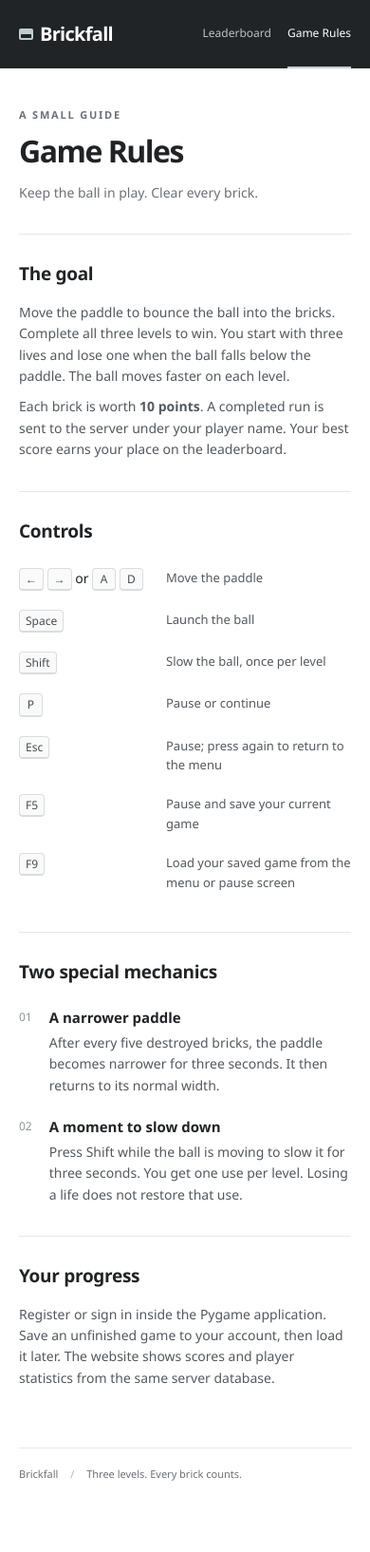
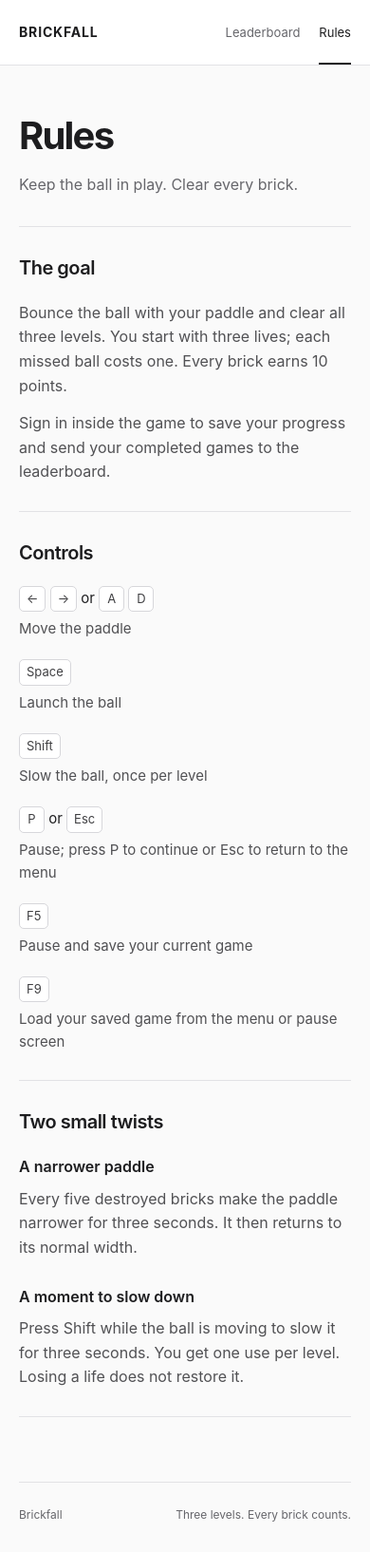
Before and after one commit to leningq/game, a FastAPI app: page /rules in a window 390 px wide. Shown: the whole page at 95% size. Before the commit the page ends 1559 px from the top, so only its background shows below. Run offline with FastAPI, Linux system fonts and the light colour scheme.

Commit message:
Refresh leaderboard, profiles and rules with a minimal responsive design

```diff
--- a/static/style.css
+++ b/static/style.css
@@ -1,85 +1,137 @@
-/* Простая светлая страница без внешних шрифтов и JavaScript. */
 :root {
     color-scheme: light;
-    --ink: #202326;
-    --muted: #6b7177;
-    --line: #e4e7e9;
-    --header: #202426;
+    --ink: #1d1d1f;
+    --muted: #66666b;
+    --line: #e2e2e5;
+    --paper: #ffffff;
 }
+
 * { box-sizing: border-box; }
-body { margin: 0; background: #fff; color: var(--ink); font-family: "Segoe UI", Arial, sans-serif; font-size: 16px; line-height: 1.6; }
+body {
+    margin: 0;
+    background: #fafafa;
+    color: var(--ink);
+    font-family: -apple-system, BlinkMacSystemFont, "Segoe UI", Arial, sans-serif;
+    font-size: 16px;
+    line-height: 1.6;
+    -webkit-font-smoothing: antialiased;
+}
 a { color: inherit; }
-a:focus-visible { outline: 2px solid #57777a; outline-offset: 5px; }
-.site-header { background: var(--header); color: #fff; }
-.header-content { max-width: 1000px; min-height: 80px; padding: 0 28px; margin: auto; display: flex; justify-content: space-between; align-items: center; gap: 24px; }
-.brand { display: inline-flex; align-items: center; gap: 11px; text-decoration: none; font-size: 23px; font-weight: 650; letter-spacing: -.7px; }
-.brand-mark { width: 19px; height: 14px; border: 2px solid #bdcecc; border-radius: 2px; border-top-width: 6px; }
-nav { display: flex; align-self: stretch; gap: 28px; }
-nav a { display: flex; align-items: center; border-bottom: 2px solid transparent; color: #bcc2c5; font-size: 14px; text-decoration: none; }
-nav a:hover { color: #fff; }
-nav a[aria-current="page"] { color: #fff; border-bottom-color: #bdcecc; }
-main { max-width: 1000px; min-height: calc(100vh - 203px); margin: 0 auto; padding: 58px 28px 70px; }
-.page-heading { margin-bottom: 32px; }
-.eyebrow { margin: 0 0 10px; color: var(--muted); font-size: 11px; font-weight: 650; letter-spacing: 1.8px; }
-h1 { margin: 0; font-size: clamp(32px, 5vw, 42px); line-height: 1.2; letter-spacing: -1.5px; font-weight: 650; }
-.description { margin: 14px 0 0; color: var(--muted); }
-.table-wrap { border: 1px solid var(--line); border-radius: 5px; overflow: hidden; }
+a:focus-visible { outline: 2px solid var(--ink); outline-offset: 5px; border-radius: 2px; }
+.site-header { background: var(--paper); border-bottom: 1px solid var(--line); }
+.header-content {
+    max-width: 1040px;
+    min-height: 76px;
+    margin: 0 auto;
+    padding: 0 40px;
+    display: flex;
+    align-items: center;
+    justify-content: space-between;
+    gap: 24px;
+}
+.brand { font-size: 17px; font-weight: 700; letter-spacing: .08em; text-decoration: none; }
+nav { display: flex; align-self: stretch; gap: 32px; }
+nav a {
+    display: flex;
+    align-items: center;
+    border-bottom: 2px solid transparent;
+    padding-top: 2px;
+    color: var(--muted);
+    font-size: 14px;
+    text-decoration: none;
+}
+nav a:hover { color: var(--ink); }
+nav a[aria-current="page"] { color: var(--ink); border-bottom-color: var(--ink); }
+main { max-width: 1040px; min-height: calc(100vh - 154px); margin: 0 auto; padding: 76px 40px 96px; }
+.page-heading { margin-bottom: 44px; }
+h1 { margin: 0; font-size: clamp(40px, 6vw, 64px); line-height: 1.12; letter-spacing: -.045em; font-weight: 650; }
+.description { margin: 20px 0 0; color: var(--muted); font-size: 18px; line-height: 1.5; }
+.eyebrow { margin: 0 0 14px; color: var(--muted); font-size: 14px; font-weight: 500; }
+.table-wrap { overflow: hidden; border: 1px solid var(--line); border-radius: 14px; background: var(--paper); }
 table { width: 100%; border-collapse: collapse; }
-th { padding: 14px 24px; background: #f7f8f8; color: var(--muted); font-size: 12px; font-weight: 600; text-align: left; }
-td { padding: 18px 24px; border-top: 1px solid var(--line); font-size: 15px; }
-th:first-child, td:first-child { width: 100px; }
-th:last-child, td:last-child { width: 150px; text-align: right; }
+th { padding: 19px 28px; color: var(--muted); font-size: 13px; font-weight: 500; text-align: left; }
+td { padding: 23px 28px; border-top: 1px solid var(--line); font-size: 16px; }
+th:first-child, td:first-child { width: 112px; }
+th:last-child, td:last-child { width: 170px; text-align: right; }
 .rank { color: var(--muted); font-variant-numeric: tabular-nums; }
 .score { font-weight: 600; font-variant-numeric: tabular-nums; }
-.player-link { text-decoration: none; overflow-wrap: anywhere; }
-.player-link:hover { text-decoration: underline; text-underline-offset: 4px; }
-tbody tr:hover { background: #fafbfb; }
-.leaderboard .empty-state { padding: 42px 18px; text-align: center; color: var(--muted); font-size: 14px; }
-.table-note { color: var(--muted); font-size: 12px; margin-top: 16px; }
-.site-footer { max-width: 944px; margin: 0 auto; padding: 22px 0; border-top: 1px solid var(--line); color: var(--muted); font-size: 12px; }
-.site-footer span { margin: 0 10px; color: #b0b5b8; }
-.back-link { display: inline-block; margin-bottom: 30px; color: var(--muted); font-size: 13px; text-decoration: none; }
+.top-place .rank, .top-place .player-link { color: var(--ink); font-weight: 600; }
+.place-1 { background: #f0f0f2; }
+.place-2 { background: #f5f5f6; }
+.place-3 { background: #f9f9fa; }
+.player-link { display: inline-block; text-decoration: none; overflow-wrap: anywhere; }
+.player-link:hover { text-decoration: underline; text-underline-offset: 5px; }
+tbody tr:hover { background: #eeeeef; }
+.leaderboard .empty-state { height: 220px; padding: 40px 20px; text-align: center; color: var(--muted); font-size: 16px; }
+.table-note { margin: 20px 0 0; color: var(--muted); font-size: 13px; }
+.site-footer {
+    max-width: 960px;
+    min-height: 78px;
+    margin: 0 auto;
+    padding: 24px 0;
+    display: flex;
+    justify-content: space-between;
+    gap: 16px;
+    border-top: 1px solid var(--line);
+    color: var(--muted);
+    font-size: 12px;
+}
+.back-link { display: inline-block; margin-bottom: 34px; color: var(--muted); font-size: 14px; text-decoration: none; }
 .back-link:hover { color: var(--ink); }
 .player-name { overflow-wrap: anywhere; }
-.player-stats { margin: 0; display: grid; grid-template-columns: repeat(3, 1fr); padding: 25px 0; border-top: 1px solid var(--line); border-bottom: 1px solid var(--line); }
-.player-stats div + div { border-left: 1px solid var(--line); padding-left: 28px; }
-.player-stats dt { color: var(--muted); font-size: 13px; }
-.player-stats dd { margin: 8px 0 0; font-size: 32px; line-height: 1.2; font-weight: 600; font-variant-numeric: tabular-nums; }
-.rules-content { max-width: 720px; }
-.rules-content section { margin-top: 32px; padding-top: 26px; border-top: 1px solid var(--line); }
-h2 { margin: 0 0 14px; font-size: 19px; font-weight: 600; letter-spacing: -.3px; }
-h3 { margin: 0 0 4px; font-size: 15px; font-weight: 600; }
-.rules-content p { color: #52595f; margin: 10px 0; font-size: 14px; }
+.player-stats { margin: 0; padding: 36px 0; display: grid; grid-template-columns: repeat(3, minmax(0, 1fr)); border-top: 1px solid var(--line); border-bottom: 1px solid var(--line); }
+.player-stats div + div { padding-left: 36px; border-left: 1px solid var(--line); }
+.player-stats dt { color: var(--muted); font-size: 14px; }
+.player-stats dd { margin: 14px 0 0; font-size: 44px; line-height: 1.15; letter-spacing: -.04em; font-weight: 600; font-variant-numeric: tabular-nums; }
+.rules-content { border-top: 1px solid var(--line); }
+.rules-section { padding: 32px 0; display: grid; grid-template-columns: 190px minmax(0, 1fr); gap: 32px; border-bottom: 1px solid var(--line); }
+h2 { margin: 0; font-size: 20px; line-height: 1.5; font-weight: 600; letter-spacing: -.025em; }
+h3 { margin: 0 0 8px; font-size: 16px; font-weight: 600; }
+.rules-content p { margin: 0; color: #515154; }
+.rules-content p + p { margin-top: 14px; }
 .controls { margin: 0; }
-.controls > div { display: grid; grid-template-columns: 200px 1fr; gap: 16px; padding: 10px 0; }
-.controls dt, .controls dd { margin: 0; font-size: 14px; }
-.controls dd { color: #52595f; }
-kbd { display: inline-block; min-width: 25px; padding: 1px 6px; border: 1px solid #d9dde0; border-bottom-width: 2px; border-radius: 4px; background: #fafafa; color: #464d52; text-align: center; font-family: inherit; font-size: 12px; }
-.mechanic { display: flex; gap: 18px; margin-top: 20px; }
-.mechanic-number { padding-top: 2px; color: #8b9599; font-size: 12px; font-variant-numeric: tabular-nums; }
-.mechanic p { margin: 0; }
+.controls > div { display: grid; grid-template-columns: 180px minmax(0, 1fr); gap: 20px; padding: 0 0 18px; }
+.controls > div:last-child { padding-bottom: 0; }
+.controls dt, .controls dd { margin: 0; font-size: 15px; }
+.controls dd { color: #515154; }
+kbd { display: inline-block; min-width: 27px; padding: 1px 7px; border: 1px solid #d7d7db; border-radius: 5px; background: var(--paper); color: #404043; text-align: center; font: 13px/1.8 -apple-system, BlinkMacSystemFont, "Segoe UI", Arial, sans-serif; }
+.mechanics > div + div { margin-top: 26px; }
 .visually-hidden { position: absolute; width: 1px; height: 1px; overflow: hidden; clip-path: inset(50%); white-space: nowrap; }
-.skip-link { position: absolute; top: -60px; left: 20px; padding: 8px 14px; background: #fff; color: #202326; z-index: 1; }
-.skip-link:focus { top: 12px; }
-@media (max-width: 600px) {
-    .header-content { min-height: 72px; padding: 0 20px; gap: 14px; }
-    .brand { font-size: 20px; gap: 7px; }
-    .brand-mark { width: 15px; height: 12px; }
-    nav { gap: 17px; }
-    nav a { font-size: 12px; }
-    main { padding: 40px 20px 52px; }
-    .page-heading { margin-bottom: 25px; }
-    .description { font-size: 14px; }
-    th, td { padding: 15px 14px; }
-    th:first-child, td:first-child { width: 65px; }
-    th:last-child, td:last-child { width: 90px; }
-    .site-footer { margin: 0 20px; padding: 18px 0; font-size: 11px; }
-    .player-stats div + div { padding-left: 15px; }
-    .player-stats dt { font-size: 11px; }
-    .player-stats dd { font-size: 26px; }
-    .controls > div { grid-template-columns: 145px 1fr; gap: 10px; }
-    .controls dd { font-size: 13px; }
+.skip-link { position: absolute; top: -70px; left: 20px; z-index: 1; padding: 9px 16px; background: var(--paper); color: var(--ink); }
+.skip-link:focus { top: 16px; }
+
+@media (max-width: 700px) {
+    .header-content { min-height: 68px; padding: 0 24px; }
+    main { min-height: calc(100vh - 142px); padding: 52px 24px 68px; }
+    .page-heading { margin-bottom: 32px; }
+    .description { margin-top: 16px; font-size: 16px; }
+    th, td { padding: 20px; }
+    th:first-child, td:first-child { width: 76px; }
+    th:last-child, td:last-child { width: 132px; }
+    .site-footer { min-height: 74px; margin: 0 24px; }
+    .player-stats div + div { padding-left: 20px; }
+    .player-stats dd { font-size: 36px; }
+    .rules-section { grid-template-columns: 1fr; gap: 20px; padding: 28px 0; }
+}
+@media (max-width: 440px) {
+    .header-content { padding: 0 20px; gap: 16px; }
+    .brand { font-size: 14px; letter-spacing: .06em; }
+    nav { gap: 20px; }
+    nav a { font-size: 13px; }
+    main { padding-right: 20px; padding-left: 20px; }
+    h1 { font-size: 40px; }
+    th, td { padding: 18px 14px; }
+    th { font-size: 12px; }
+    td { font-size: 15px; }
+    th:first-child, td:first-child { width: 58px; }
+    th:last-child, td:last-child { width: 100px; }
+    .site-footer { margin: 0 20px; flex-wrap: wrap; gap: 4px 18px; }
+    .player-stats { grid-template-columns: 1fr; padding: 0; }
+    .player-stats > div { padding: 22px 0; display: flex; justify-content: space-between; align-items: center; gap: 20px; }
+    .player-stats div + div { padding-left: 0; border-left: 0; border-top: 1px solid var(--line); }
+    .player-stats dd { margin: 0; font-size: 32px; }
+    .controls > div { grid-template-columns: 1fr; gap: 6px; padding-bottom: 20px; }
 }
 @media (prefers-reduced-motion: no-preference) {
-    tbody tr, nav a { transition: background-color .15s, color .15s; }
+    tbody tr, nav a, .back-link { transition: background-color .18s ease, color .18s ease; }
 }
--- a/templates/base.html
+++ b/templates/base.html
@@ -10,16 +10,16 @@
     <a class="skip-link" href="#main">Skip to content</a>
     <header class="site-header">
         <div class="header-content">
-            <a class="brand" href="/" aria-label="Brickfall home"><span class="brand-mark" aria-hidden="true"></span>Brickfall</a>
+            <a class="brand" href="/" aria-label="Brickfall home">BRICKFALL</a>
             <nav aria-label="Main navigation">
                 <a href="/" {% if request.url.path == '/' %}aria-current="page"{% endif %}>Leaderboard</a>
-                <a href="/rules" {% if request.url.path == '/rules' %}aria-current="page"{% endif %}>Game Rules</a>
+                <a href="/rules" {% if request.url.path == '/rules' %}aria-current="page"{% endif %}>Rules</a>
             </nav>
         </div>
     </header>
     <main id="main">
         {% block content %}{% endblock %}
     </main>
-    <footer class="site-footer">Brickfall <span aria-hidden="true">/</span> Three levels. Every brick counts.</footer>
+    <footer class="site-footer"><span>Brickfall</span><span>Three levels. Every brick counts.</span></footer>
 </body>
 </html>
--- a/templates/player.html
+++ b/templates/player.html
@@ -3,9 +3,9 @@
 {% block content %}
 <a class="back-link" href="/">← Leaderboard</a>
 <div class="page-heading">
-    <p class="eyebrow">PLAYER PROFILE</p>
+    <p class="eyebrow">Player profile</p>
     <h1 class="player-name">{{ player.name }}</h1>
-    <p class="description">Results from completed games.</p>
+    <p class="description">Every game, at a glance.</p>
 </div>
 <dl class="player-stats">
     <div><dt>Games played</dt><dd>{{ player.games }}</dd></div>
--- a/templates/rules.html
+++ b/templates/rules.html
@@ -1,37 +1,32 @@
 {% extends "base.html" %}
-{% block title %}Game Rules · Brickfall{% endblock %}
+{% block title %}Rules · Brickfall{% endblock %}
 {% block content %}
 <div class="page-heading">
-    <p class="eyebrow">A SMALL GUIDE</p>
-    <h1>Game Rules</h1>
+    <h1>Rules</h1>
     <p class="description">Keep the ball in play. Clear every brick.</p>
 </div>
 <div class="rules-content">
-    <section>
+    <section class="rules-section">
         <h2>The goal</h2>
-        <p>Move the paddle to bounce the ball into the bricks. Complete all three levels to win. You start with three lives and lose one when the ball falls below the paddle. The ball moves faster on each level.</p>
-        <p>Each brick is worth <strong>10 points</strong>. A completed run is sent to the server under your player name. Your best score earns your place on the leaderboard.</p>
+        <div><p>Bounce the ball with your paddle and clear all three levels. You start with three lives; each missed ball costs one. Every brick earns 10 points.</p><p>Sign in inside the game to save your progress and send your completed games to the leaderboard.</p></div>
     </section>
-    <section>
+    <section class="rules-section">
         <h2>Controls</h2>
         <dl class="controls">
             <div><dt><kbd>←</kbd> <kbd>→</kbd> or <kbd>A</kbd> <kbd>D</kbd></dt><dd>Move the paddle</dd></div>
             <div><dt><kbd>Space</kbd></dt><dd>Launch the ball</dd></div>
             <div><dt><kbd>Shift</kbd></dt><dd>Slow the ball, once per level</dd></div>
-            <div><dt><kbd>P</kbd></dt><dd>Pause or continue</dd></div>
-            <div><dt><kbd>Esc</kbd></dt><dd>Pause; press again to return to the menu</dd></div>
+            <div><dt><kbd>P</kbd> or <kbd>Esc</kbd></dt><dd>Pause; press P to continue or Esc to return to the menu</dd></div>
             <div><dt><kbd>F5</kbd></dt><dd>Pause and save your current game</dd></div>
             <div><dt><kbd>F9</kbd></dt><dd>Load your saved game from the menu or pause screen</dd></div>
         </dl>
     </section>
-    <section>
-        <h2>Two special mechanics</h2>
-        <div class="mechanic"><span class="mechanic-number">01</span><div><h3>A narrower paddle</h3><p>After every five destroyed bricks, the paddle becomes narrower for three seconds. It then returns to its normal width.</p></div></div>
-        <div class="mechanic"><span class="mechanic-number">02</span><div><h3>A moment to slow down</h3><p>Press Shift while the ball is moving to slow it for three seconds. You get one use per level. Losing a life does not restore that use.</p></div></div>
-    </section>
-    <section>
-        <h2>Your progress</h2>
-        <p>Register or sign in inside the Pygame application. Save an unfinished game to your account, then load it later. The website shows scores and player statistics from the same server database.</p>
+    <section class="rules-section">
+        <h2>Two small twists</h2>
+        <div class="mechanics">
+            <div><h3>A narrower paddle</h3><p>Every five destroyed bricks make the paddle narrower for three seconds. It then returns to its normal width.</p></div>
+            <div><h3>A moment to slow down</h3><p>Press Shift while the ball is moving to slow it for three seconds. You get one use per level. Losing a life does not restore it.</p></div>
+        </div>
     </section>
 </div>
 {% endblock %}
```
Also changed, not shown: templates/index.html (+6 -7 lines), 3 other files.
